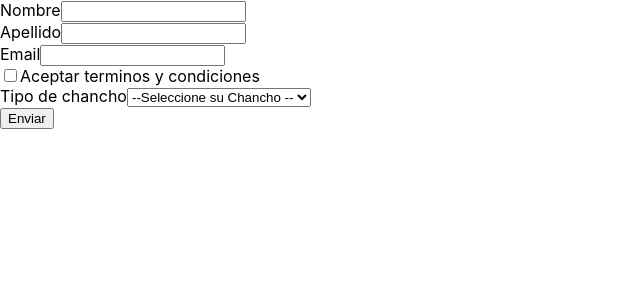
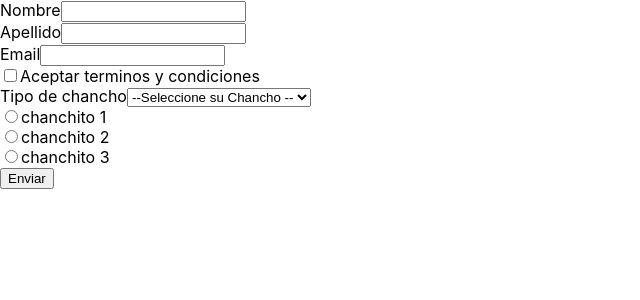
Before and after one commit to mamerida/react-formik, a React (Create React App) app: page / in a window 1280 px wide. Shown: the top 300 px of the page, without its empty margins (0-640 px from the left). Built offline with nearby package versions, Linux system fonts and the light colour scheme.

Commit message:
creacion de un component radio button con manejo de errores usando formik

```diff
--- a/src/App.js
+++ b/src/App.js
@@ -3,6 +3,7 @@
 import CheckBox from './components/CheckBox'
 import TextInput from './components/TextInput'
 import Select from './components/Select'
+import Radio from './components/Radio'
 
 
 
@@ -20,6 +21,11 @@
     } else if(values.lastname.length < 5 ){
       errors.lastname = "El apellido es muy corto"
     }
+    //para que el error mesaje de radio ocurra debo agregar la validacion aca
+    if(!values.radio){
+        errors.radio = "Requerido"
+    }
+
 
 
     return errors
@@ -30,7 +36,8 @@
             name: '',
             lastname:'',
             email:"",
-            chancho:""
+            chancho:"",
+            radio:""
           }}
         validate={validate}
         onSubmit={values => console.log(values)}
@@ -54,6 +61,11 @@
                             <option value="chanchitofeliz">Chanchito Feliz</option>
                             <option value="chanchitotriste">Chanchito Triste</option>
                         </Select>
+                        <Radio name = "radio" value="chanchito1" label="chanchito 1"/>
+                        <Radio name = "radio" value="chanchito2" label= "chanchito 2"/>
+                        <Radio name = "radio" value="chanchito3" label="chanchito 3"/>
+                        {/* para poder valir los campos lo debo realizar aca de manera obligatoria por que los radio button solo se puede sleeccionar uno  */}
+                        <ErrorMessage name="radio" />
                         <button type="submit">Enviar</button>
                     </Form>
         }
--- /dev/null
+++ b/src/components/Radio.js
@@ -0,0 +1,15 @@
+import { useField } from "formik";
+
+const Radio = ({label,...props}) =>{
+    const [field] = useField({...props, type:"radio"})
+    return(
+        <div>
+            <label>
+                <input type= 'radio' {...field} {...props} />
+                {label}
+            </label>
+        </div>
+    )
+}
+
+export default Radio
--- a/src/components/Select.js
+++ b/src/components/Select.js
@@ -2,7 +2,6 @@
 
 const Select = ({label,...props}) =>{
     const[field,meta] = useField(props)
-    console.log( field)
     return(
         <div>
             <label>{label}</label>
```
Also changed, not shown: src/components/TextInput.js (line endings or trailing spaces).
